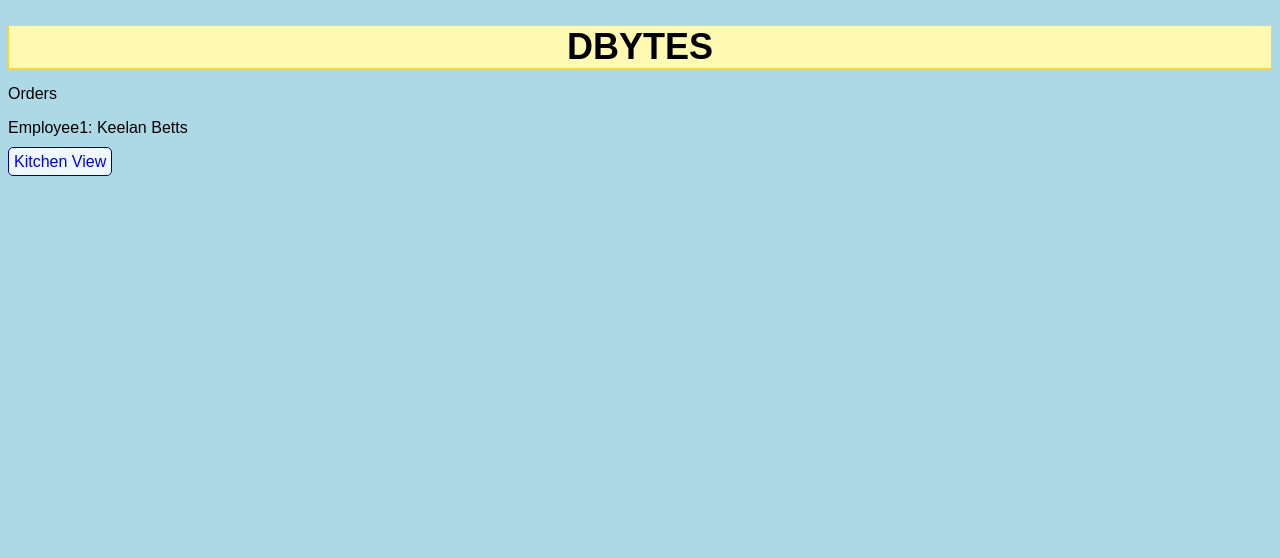
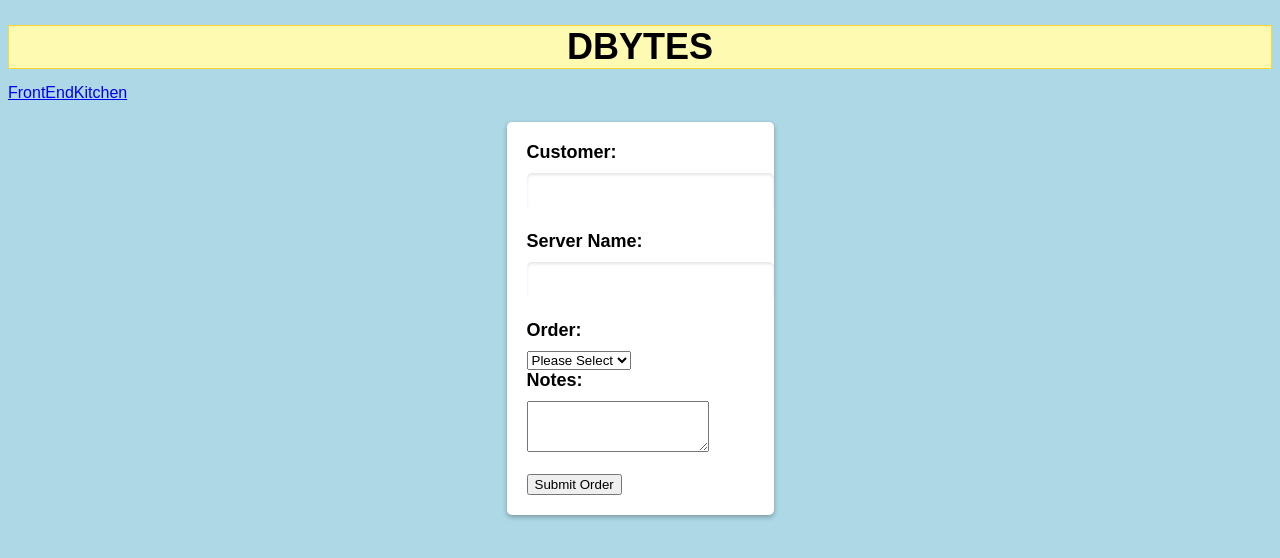
Before and after one commit to KeelaBe/DBytes, a Django app: page / in a window 1280 px wide. Shown: the top 558 px of the page. Run offline with Django 4.2, Linux system fonts and the light colour scheme; data comes from the database, SQL or seed files in the repository.

Commit message:
Update index.html
updated index

```diff
--- a/dbytes/main/templates/main/index.html
+++ b/dbytes/main/templates/main/index.html
@@ -1,18 +1,77 @@
 <!DOCTYPE html>
 <html>
-  <header>
-    <title>DBytes</title>
-    {% load static %}
-    <link rel="stylesheet" href="{% static 'css/style.css' %}">
-  </header>
+
+    <head>
+
+        <meta charset="utf-8">
+        <title>DBytes</title>
+        <link rel="stylesheet" href="./style.css">
+    </head>
+
     <body>
-      <div id="head">
-        <h1>DBytes</h1>
-      </div>
-      <div id="ordersssss">
-          <p>Orders</p>
-          <p>Employee1: {{employeeFirstName}} {{employeeLastName}}</p>
-      </div>
-      <a id="kitchen-button" href="kitchen.html">Kitchen View</button>
+
+        <header>
+            <h1 id="head">DBytes</h1>
+        </header>
+
+        <div class="navbar">
+            <div class="nav-content active"><a href="./index.html">FrontEnd</a></div>
+            <div class="nav-content"><a href="./kitchen.html">Kitchen</a></div>
+        </div>
+
+        <main>
+
+            <form class="mainbody">
+                <label for="cust-name">Customer:</label>
+                <input type="text" id="cust-name" name="cust-name">
+
+                <label for="server-name">Server Name:</label>
+                <input type="text" id="server-name" name="server-name">
+
+                <label for="order">Order:</label>
+                <select id="order" name="order" rows="5">
+                    <option value="">Please Select</option>
+                    <option value="Burger">Burger</option>
+	                <option value="Chicken">Chicken</option>
+	                <option value="Salad">Salad</option>
+                </select>
+
+                <label for="notes">Notes:</label>
+                <textarea id="notes" name="notes" rows="3"></textarea>
+
+                <br>
+                <br>
+                <button id="submit">Submit Order</button>
+            </form>
+
+        </main>
+
+        <script>
+
+            const submitBtn = document.querySelector('#submit');
+
+            submitBtn.addEventListener('click', function() {
+                const custInput = document.querySelector('#cust-name').value;
+                const serverInput = document.querySelector('#server-name').value;
+                const orderInput = document.querySelector('#order').value;
+                const noteInput = document.querySelector('#notes').value;
+
+
+                localStorage.setItem('cust-name', custInput);
+                localStorage.setItem('server-name', serverInput);
+                localStorage.setItem('order', orderInput);
+                localStorage.setItem('notes', noteInput);
+
+                const test = localStorage.getItem('cust-name');
+                const test2 = localStorage.getItem('server-name');
+                console.log(test);
+                console.log(test2);
+
+                window.location.href = './kitchen.html';
+            });
+
+        </script>
+
     </body>
+
 </html>
```
